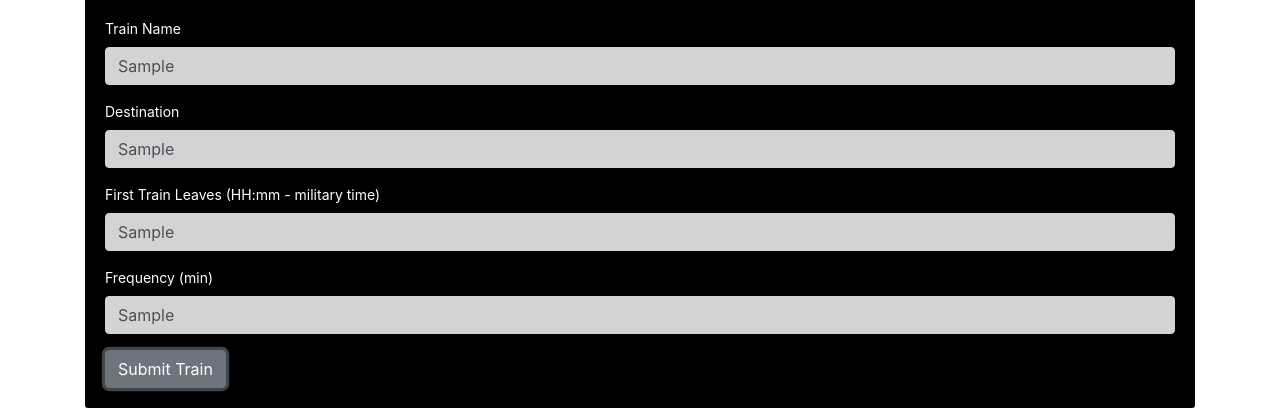
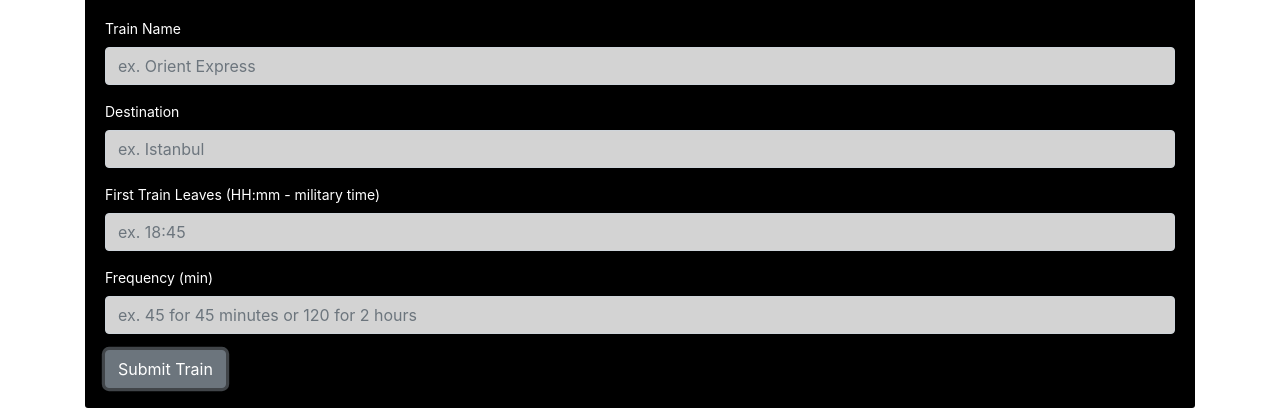
Before and after one commit to whitingba/Train-Scheduler, a plain HTML site: page index.html in a window 1280 px wide. Both pictures are taken after typing "Sample", "Sample", "Sample", "Sample" into the empty fields and a click on the button "Submit Train". Shown: the part 616-1024 px from the top of the page. Drawn offline with nearby package versions, Linux system fonts and the light colour scheme; no server answers.

Commit message:
successful on click event to add a train

```diff
--- a/assets/javascript/app.js
+++ b/assets/javascript/app.js
@@ -14,12 +14,40 @@ firebase.initializeApp(firebaseConfig);
 //variable created to reference the firebase database.
 var database = firebase.database();
 
-//TODO: on click function to add trains to the schedule based on the form field id's in my html
-////grab user inputs
-//////create local 'temp' object for holding employee data
-////////push employee data to the database
-//////////??alert box that train was added
-////////////clear all the text-boxes
+$(document).ready(function () {
+    //on click function to add trains to the schedule based on the form field id's in my html
+    $("#addTrain").click(function (event) {
+        event.preventDefault();
+
+        //grab the value from the form field and trim and whitespace
+        let trainName = $('#trainNameInput').val().trim();
+        let destinationName = $('#destinationInput').val().trim();
+        let trainTime = $('#trainTimeInput').val().trim(); //FIXME: will I need a moment function on this one???
+        let frequencyTime = $('#frequencyInput').val().trim();
+
+
+        //create local 'temp' object for holding train data and push data to firebase
+        database.ref().set({
+
+            name: trainName,
+            destination: destinationName,
+            time: trainTime,
+            frequency: frequencyTime
+        })
+
+        alert("Train has been added to the schedule");
+
+        //clear all the text-boxes
+        $('#trainNameInput').val("");
+        $('#destinationInput').val("");
+        $('#trainTimeInput').val("");
+        $('#frequencyInput').val("");
+    });
+});
+
+
+
+
 
 //TODO: upload train data to firebase
 
--- a/index.html
+++ b/index.html
@@ -88,22 +88,24 @@
                 <form id="FormA">
                     <div class="form-group">
                         <label for="TrainName">Train Name</label>
-                        <input type="text" class="form-control train-input" placeholder="ex. Orient Express">
+                        <input type="text" class="form-control train-input" id="trainNameInput"
+                            placeholder="ex. Orient Express">
                     </div>
                     <div class="form-group">
                         <label for="Destination">Destination</label>
-                        <input type="text" class="form-control train-input" placeholder="ex. Istanbul">
+                        <input type="text" class="form-control train-input" id="destinationInput"
+                            placeholder="ex. Istanbul">
                     </div>
                     <div class="form-group">
                         <label for="TrainTime">First Train Leaves (HH:mm - military time)</label>
-                        <input type="text" class="form-control train-input" placeholder="ex. 18:45">
+                        <input type="text" class="form-control train-input" id="trainTimeInput" placeholder="ex. 18:45">
                     </div>
                     <div class="form-group">
                         <label for="Frequency">Frequency (min)</label>
-                        <input type="text" class="form-control train-input"
+                        <input type="text" class="form-control train-input" id="frequencyInput"
                             placeholder="ex. 45 for 45 minutes or 120 for 2 hours">
                     </div>
-                    <button type="button" class="btn btn-secondary">Submit Train</button>
+                    <button type="button" name="button" class="btn btn-secondary" id="addTrain">Submit Train</button>
                 </form>
             </div>
 
```
